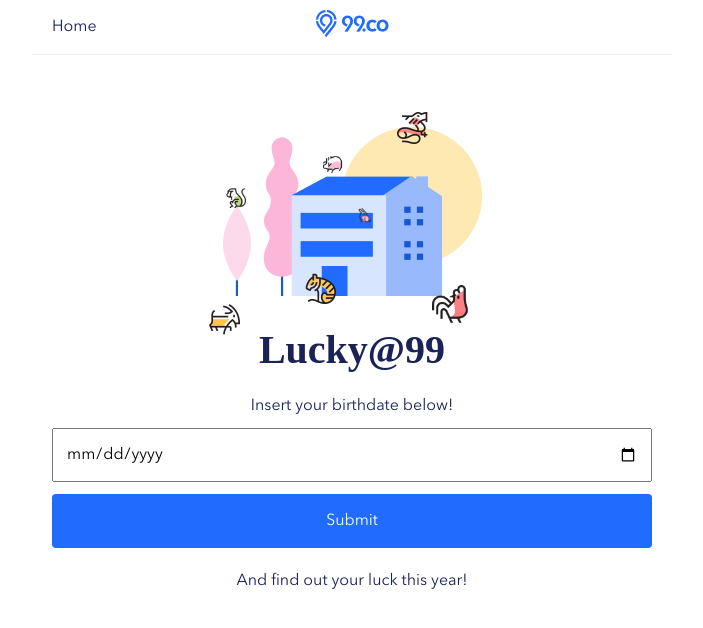
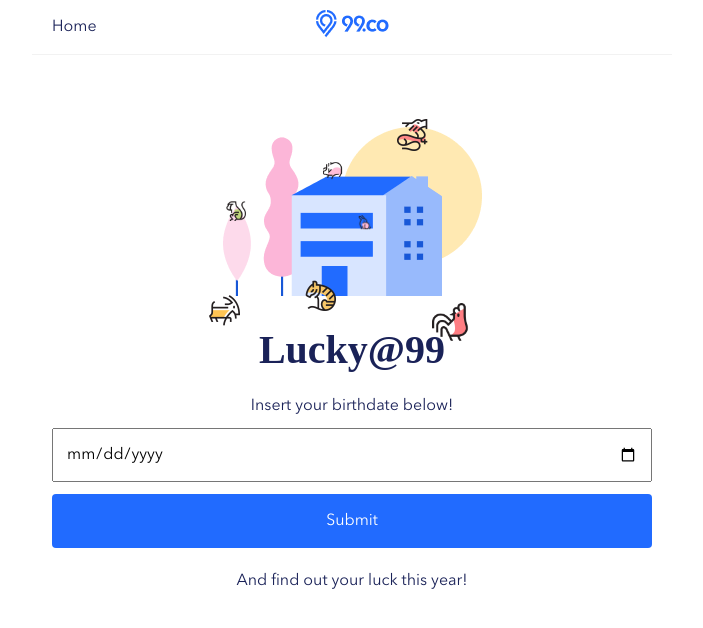
Before and after one commit to nielsantosa/react-feng-shui, a React (Create React App) app: page / in a window 1280 px wide. Shown: the top 628 px of the page, without its empty margins (288-991 px from the left). Built offline with nearby package versions, Linux system fonts and the light colour scheme; a web font is replaced by a local one.

Commit message:
master: fix relative position image

```diff
--- a/src/Home.js
+++ b/src/Home.js
@@ -34,7 +34,7 @@
             const homepage = document.querySelector('.homepage');
             homepage.classList.remove('loader--hide');
             loader.classList.add('loader--hide');
-        }, 2000)
+        }, 1500)
         setIsLoading(false);
     }
 
--- a/src/Summary.js
+++ b/src/Summary.js
@@ -117,7 +117,7 @@
                 <div className="summary-head">
                     <h1>Your Chinese Zodiac is</h1>
                     <img src={zodiacImage} alt={`${zodiac}_image`} />
-                    <h1>{capitalize(zodiac)}</h1>
+                    <h1>{/*capitalize(zodiac)*/oneZodiacData.formatted_name}</h1>
                     <p>{yearArray.slice(0, 2).join(', ')}, <b>{birthDateObject.getFullYear()}</b>, {yearArray.slice(3, 5).join(', ')}</p>
                 </div>
                 <div className="summary-details">
@@ -158,11 +158,11 @@
                     <h2>Listings for Sale curated for people with {capitalize(zodiac)} Zodiac</h2>
                     <div className="summary-buttons">
                         <div>
-                            <b>Based on your lucky locations</b>
+                            <p><b>Based on your lucky locations</b></p>
                         </div>
                         <div>
                             <a href={constructSRPUrlSale(oneZodiacData.lucky_locations)} target="_blank" rel="noreferrer">
-                                View all
+                                <b>View all</b>
                             </a>
                         </div>
                     </div>
--- a/src/index.css
+++ b/src/index.css
@@ -69,19 +69,19 @@
     animation-delay: 0s;
 }
 .home-loading-page span:nth-child(2) {
+    animation-delay: 0.1s;
+}
+.home-loading-page span:nth-child(3) {
     animation-delay: 0.2s;
 }
-.home-loading-page span:nth-child(3) {
+.home-loading-page span:nth-child(4) {
+    animation-delay: 0.3s;
+}
+.home-loading-page span:nth-child(5) {
     animation-delay: 0.4s;
 }
-.home-loading-page span:nth-child(4) {
-    animation-delay: 0.6s;
-}
-.home-loading-page span:nth-child(5) {
-    animation-delay: 0.8s;
-}
 .home-loading-page span:nth-child(6) {
-    animation-delay: 1s;
+    animation-delay: 0.5s;
 }
 @keyframes fading {
     0% {
@@ -103,53 +103,54 @@
 }
 .home .main-img {
     padding: 12px 0px;
+    position: relative;
 }
 /* dragon */
 .home .main-img img:nth-child(2) {
     position: absolute;
-    top: calc(50% - 18rem);
+    top: calc(50% - 6rem);
     left: calc(50% + 2.8rem);
     width: 32px;
 }
 /* pig */
 .home .main-img img:nth-child(3) {
     position: absolute;
-    top: calc(50% - 15.4em);
+    top: calc(50% - 3.4em);
     left: calc(50% - 1.8em);
     width: 20px;
 }
 /* goat */
 .home .main-img img:nth-child(4) {
     position: absolute;
-    top: calc(50% - 6em);
+    top: calc(50% + 5em);
     left: calc(50% - 9em);
     width: 32px;
 }
 /* rooster */
 .home .main-img img:nth-child(5) {
     position: absolute;
-    top: calc(50% - 7.2em);
+    top: calc(50% + 5.5em);
     left: calc(50% + 5em);
     width: 40px;
 }
 /* rabbit */
 .home .main-img img:nth-child(6) {
     position: absolute;
-    top: calc(50% - 12em);
+    top: calc(50% + 0em);
     left: calc(50% + 0.3em);
     width: 15px;
 }
 /* tiger */
 .home .main-img img:nth-child(7) {
     position: absolute;
-    top: calc(50% - 8em);
+    top: calc(50% + 4em);
     left: calc(50% - 3em);
     width: 32px;
 }
 /* monkey */
 .home .main-img img:nth-child(8) {
     position: absolute;
-    top: calc(50% - 13.4em);
+    top: calc(50% - 1em);
     left: calc(50% - 8em);
     width: 22px;
 }
@@ -258,6 +259,10 @@
     margin: 10px 0px;
     font-family: 'Noto Sans', sans-serif;
     font-weight: 400;
+}
+.listing-card:hover {
+    transform: translate(-2px, -2px);
+    box-shadow: 0px 8px 20px 0px #0B113426;
 }
 .listing-card img {
     height: 156px;
@@ -378,7 +383,7 @@
 .loading-page-child-1 img{
     width: 80px;
     opacity: 0;
-    animation: flicker-reverse 4.25s infinite linear;
+    animation: flicker-reverse 2.5s infinite linear;
 }
 .loading-page-child-2 img{
     width: 80px;
@@ -393,7 +398,7 @@
 .loading-page-child-4 img{
     width: 80px;
     opacity: 0;
-    animation: flicker-reverse 6.75s infinite linear;
+    animation: flicker-reverse 1.5s infinite linear;
 }
 @keyframes load8 {
     0% {
```
